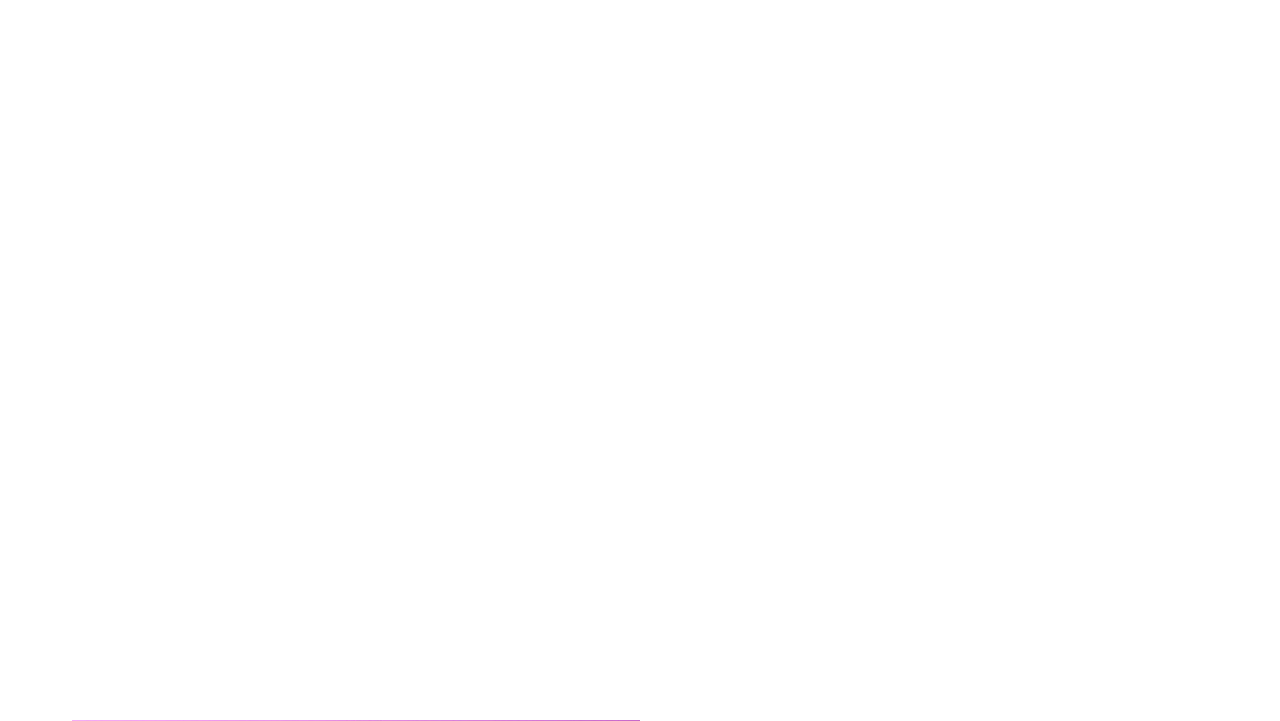
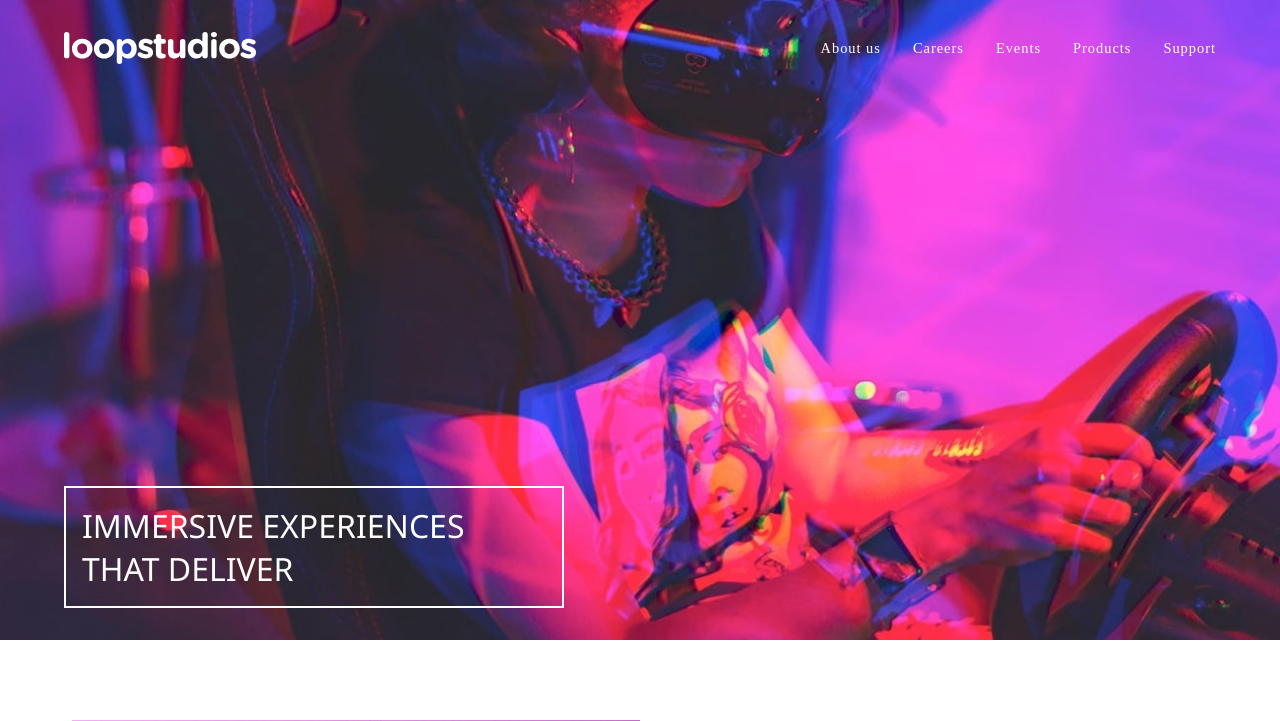
Before and after one commit to OnyinyeeA/Loop-Studios, a plain HTML site: page index.html in a window 1280 px wide. Shown: the top 721 px of the page. Drawn offline with Linux system fonts and the light colour scheme.

Commit message:
updated css file

```diff
--- a/style.css
+++ b/style.css
@@ -7,7 +7,7 @@
 
 /* ========== HEADER ========== */
 header {
-  background-image: url(./loopstudios-landing-page-main/images/desktop/image-hero.jpg);
+  background-image: url(./images/desktop/image-hero.jpg);
   background-repeat: no-repeat;
   background-size: cover;
   background-position: center;
```
